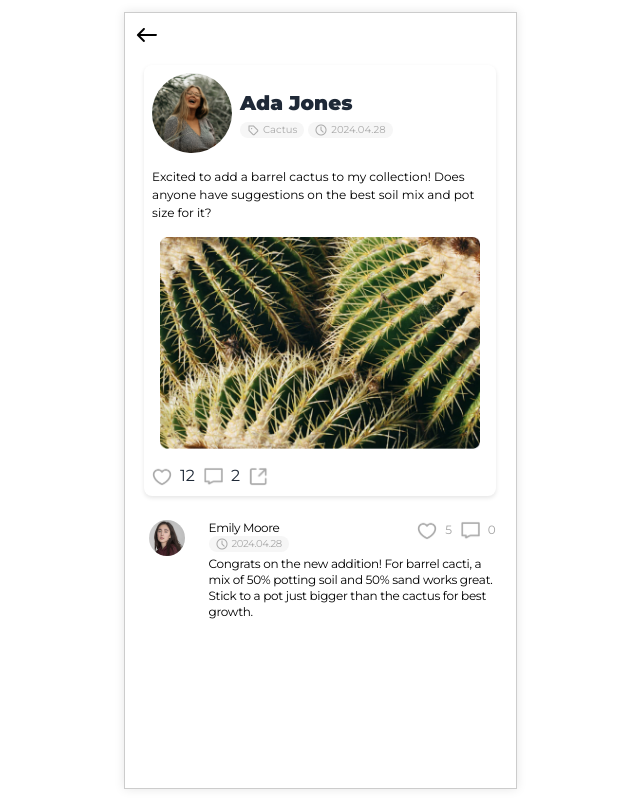
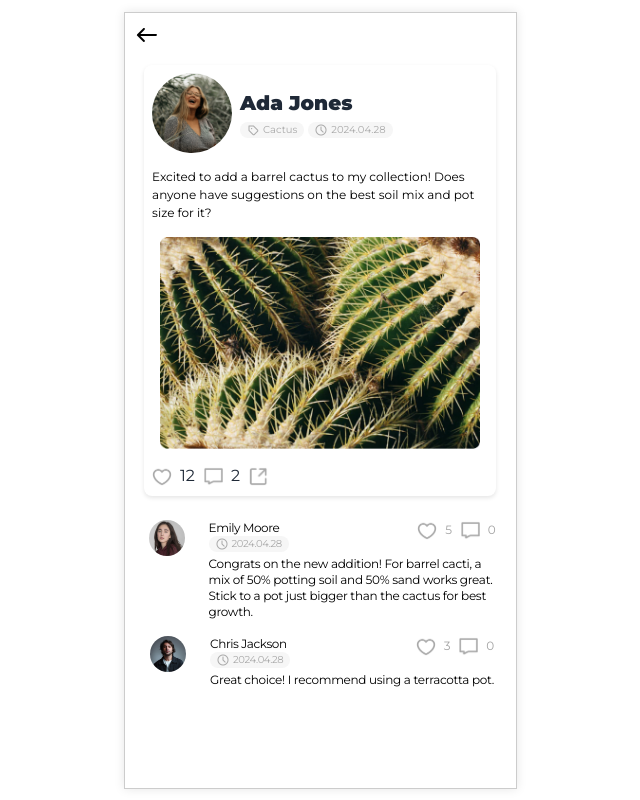
Before and after one commit to crispyinuo/DiligentDrGreen, a React (Create React App) app in the folder dr-green/: page /post in a window 1280 px wide. Shown: the whole page, without its empty margins (320-960 px from the left). Built offline with nearby package versions, Linux system fonts and the light colour scheme.

Commit message:
add one more comment

```diff
--- a/dr-green/src/pages/postDetails.js
+++ b/dr-green/src/pages/postDetails.js
@@ -3,10 +3,30 @@ import { useNavigate, useLocation } from 'react-router-dom';
 import Post from '../components/post';
 import Comments from '../components/comments';
 import TopBar from '../components/topBar';
+import Avatar7 from '../images/Avatar7.png';
+import Avatar8 from '../images/Avatar8.png';
 
 function PostDetails() {
     const location = useLocation();
     const navigate = useNavigate();
+
+    const commentsData = [
+        {
+            name: "Emily Moore",
+            avatar: Avatar7,
+            content: "Congrats on the new addition! For barrel cacti, a mix of 50% potting soil and 50% sand works great. Stick to a pot just bigger than the cactus for best growth.",
+            likeCount: '5',
+            commentCount: '0',
+        },
+        {
+            name: "Chris Jackson",
+            avatar: Avatar8,
+            content: "Great choice! I recommend using a terracotta pot.",
+            likeCount: '3',
+            commentCount: '0',
+        },
+
+    ];
 
     const { name, avatar, img, content, like, comment, tag } = location.state || {
         name: 'Ada Jones',
@@ -29,7 +49,17 @@ function PostDetails() {
                     tag={tag}
                     like={like}
                     comment={comment} />
-                <Comments />
+                {commentsData.map((item, index) => (
+                    <Comments
+                        key={index}
+                        avatar={item.avatar}
+                        name={item.name}
+                        likeCount={item.likeCount}
+                        commentCount={item.commentCount}
+                        time={item.time}
+                        content={item.content}
+                    />
+                ))}
             </div>
         </div>
     );
--- a/dr-green/src/style.css
+++ b/dr-green/src/style.css
@@ -78,6 +78,7 @@
 .post-details-container {
   display: flex;
   flex-direction: column;
+  overflow-y: scroll;
   align-items: center;
   width: 100%;
   height: 100%;
```
Also changed, not shown: dr-green/src/images/Avatar8.png (added).
